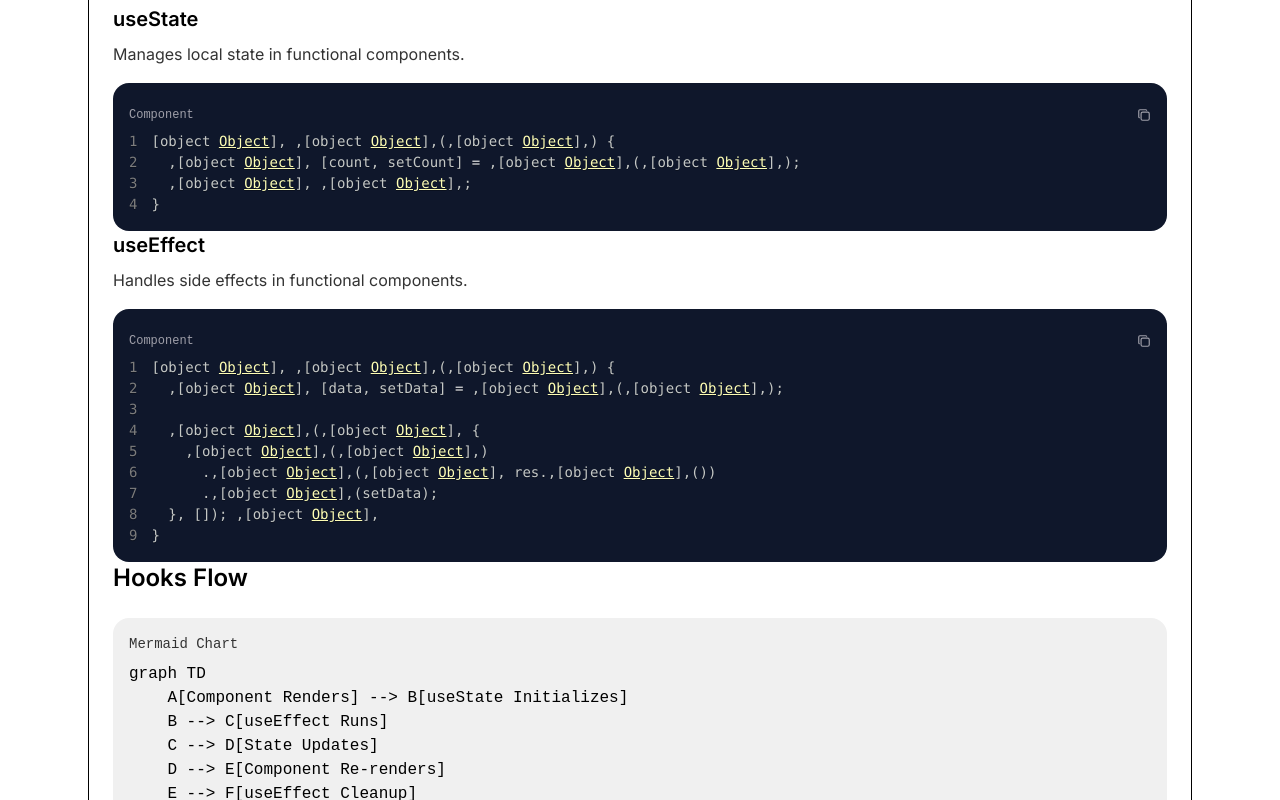
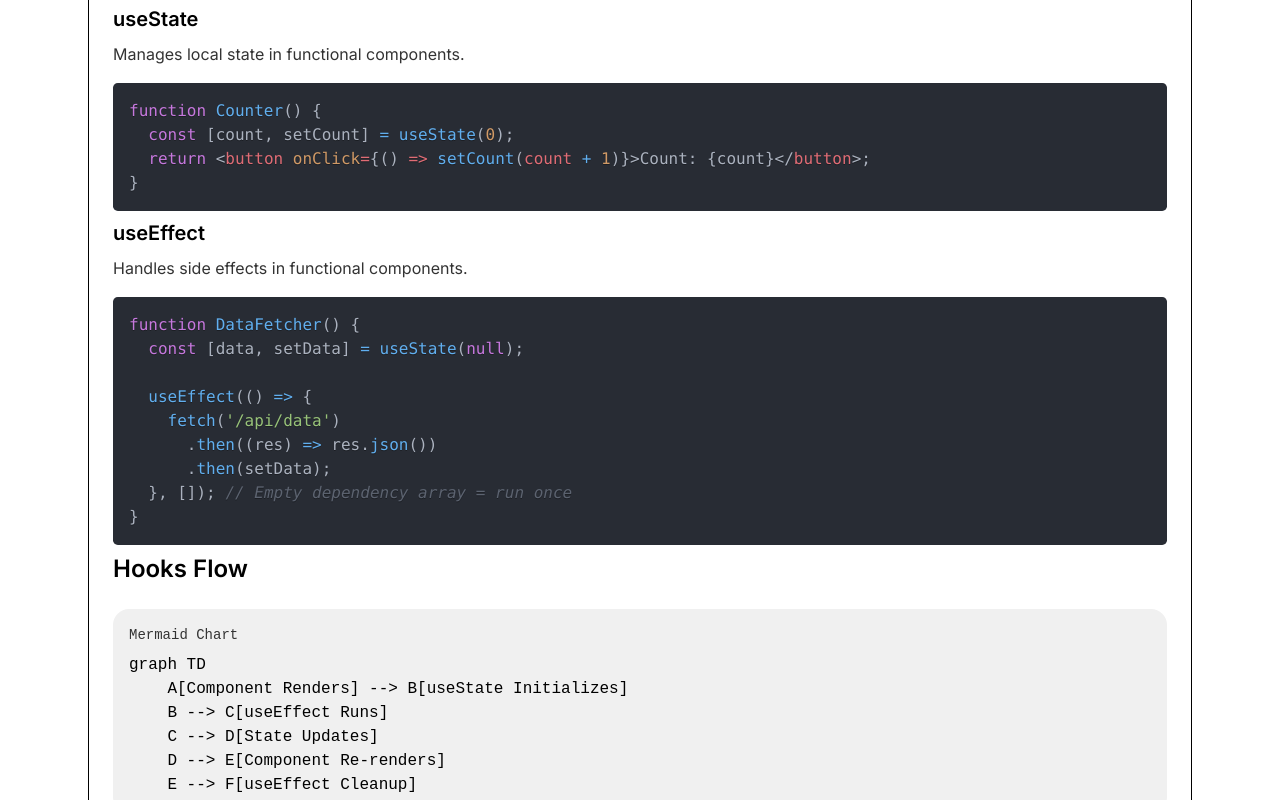
Before and after one commit to JasonToups/react-binary-search, a Next.js app: page /react-concepts/hooks in a window 1280 px wide. Shown: the part 440-1240 px from the top of the page. Built offline with nearby package versions, Linux system fonts and the light colour scheme.

Commit message:
fixing markdown

```diff
--- a/src/components/react/MarkdownComponent.tsx
+++ b/src/components/react/MarkdownComponent.tsx
@@ -1,31 +1,25 @@
 'use client';
-import React, { useEffect } from 'react';
+import React, { memo } from 'react';
 import ReactMarkdown from 'react-markdown';
 import remarkGfm from 'remark-gfm';
-import rehypeHighlight from 'rehype-highlight';
-import { CodeBlock } from './CodeBlock';
+import { Prism as SyntaxHighlighter } from 'react-syntax-highlighter';
+import { oneDark } from 'react-syntax-highlighter/dist/esm/styles/prism';
 
 interface MarkdownComponentProps {
   content: string;
   className?: string;
 }
 
-export function MarkdownComponent({ content, className = '' }: MarkdownComponentProps) {
-  // Initialize Mermaid after component mounts
-  useEffect(() => {
-    if (typeof window !== 'undefined' && (window as any).mermaid) {
-      (window as any).mermaid.init();
-    }
-  }, []);
-
+export const MarkdownComponent: React.FC<MarkdownComponentProps> = memo(
+  ({ content, className = '' }) => {
     // Custom components for react-markdown
     const components = {
-    // Override code blocks to use our CodeBlock component
-    code: ({ node, inline, className, children, ...props }: any) => {
+      // Override code blocks to use proper syntax highlighting
+      code({ node, inline, className, children, ...props }: any) {
+        const raw = String(children ?? '');
         const match = /language-(\w+)/.exec(className || '');
-      const language = match ? match[1] : '';
-      const code = String(children).replace(/\n$/, '');
 
+        // Inline code
         if (inline) {
           return (
             <code className="bg-muted px-1 py-0.5 rounded text-sm font-mono" {...props}>
@@ -34,26 +28,36 @@ export function MarkdownComponent({ content, className = '' }: MarkdownComponent
           );
         }
 
-      // Handle Mermaid charts
-      if (language === 'mermaid') {
+        // Mermaid charts
+        if (match?.[1]?.toLowerCase() === 'mermaid') {
           return (
             <div className="my-6 p-4 bg-muted rounded-lg">
               <div className="text-sm text-muted-foreground mb-2">Mermaid Chart</div>
               <div className="mermaid" key={Math.random()}>
-              {code}
+                {raw.trim()}
               </div>
             </div>
           );
         }
 
-      // Use our CodeBlock component for other code blocks
+        // Fenced code blocks with language
+        if (match) {
           return (
-        <CodeBlock
-          code={code}
-          language={language}
-          filename={language === 'jsx' ? 'Component' : 'Code'}
-          showLineNumbers={true}
+            <SyntaxHighlighter
+              style={oneDark}
+              language={match[1]}
+              PreTag="div"
+              children={raw.replace(/\n$/, '')}
+              {...props}
             />
+          );
+        }
+
+        // Fallback for code blocks without language
+        return (
+          <SyntaxHighlighter style={oneDark} PreTag="div" {...props}>
+            {raw.replace(/\n$/, '')}
+          </SyntaxHighlighter>
         );
       },
 
@@ -113,16 +117,33 @@ export function MarkdownComponent({ content, className = '' }: MarkdownComponent
           {children}
         </a>
       ),
+
+      // Custom table styles for GFM
+      table: ({ children, ...props }: any) => (
+        <table className="w-full border-collapse mb-4" {...props}>
+          {children}
+        </table>
+      ),
+      th: ({ children, ...props }: any) => (
+        <th className="border border-border px-3 py-2 text-left font-semibold bg-muted" {...props}>
+          {children}
+        </th>
+      ),
+      td: ({ children, ...props }: any) => (
+        <td className="border border-border px-3 py-2" {...props}>
+          {children}
+        </td>
+      ),
     };
 
     return (
       <div className={`prose prose-slate max-w-none ${className}`}>
-      <ReactMarkdown
-        components={components}
-        remarkPlugins={[remarkGfm]}
-        rehypePlugins={[rehypeHighlight]}>
+        <ReactMarkdown components={components} remarkPlugins={[remarkGfm]}>
           {content}
         </ReactMarkdown>
       </div>
     );
   }
+);
+
+MarkdownComponent.displayName = 'MarkdownComponent';
```
Also changed, not shown: memory-bank/react-concepts/react-page-structure.md (+6 -6 lines). Lines whose indentation alone changed are shown as unchanged.
